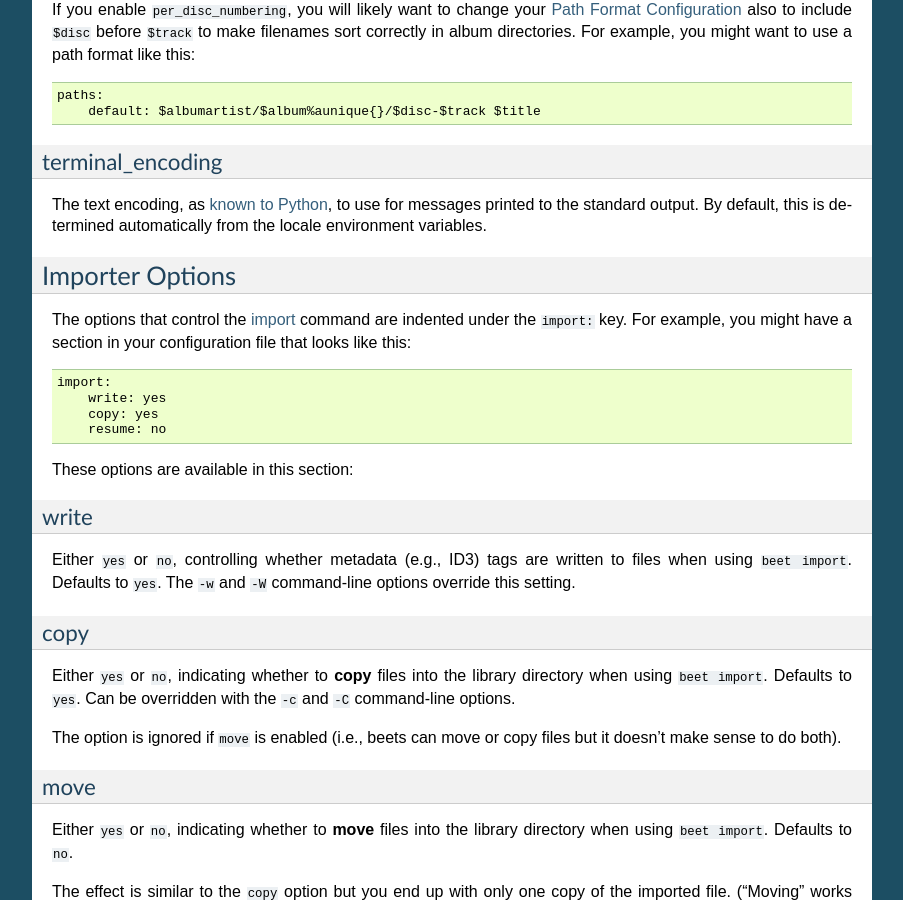
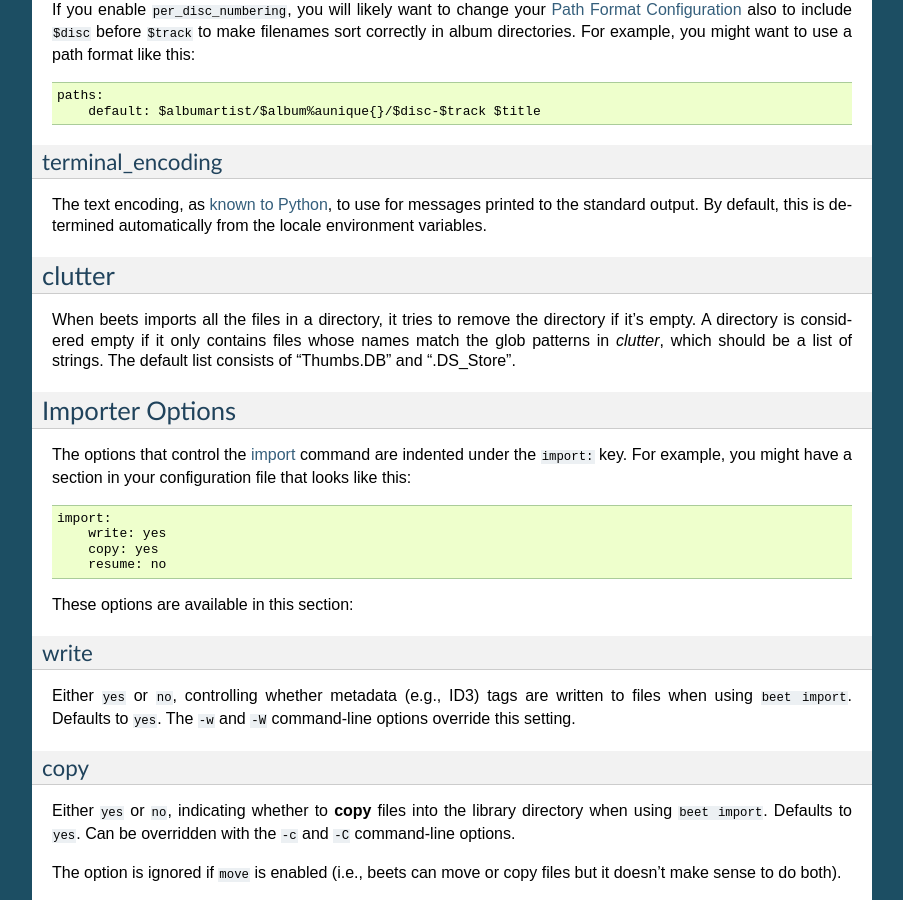
Before and after one commit to google-code-export/beets, a Sphinx documentation site: the page built from docs/reference/config.rst, in a window 1280 px wide and 900 px high, scrolled down 2528 px. Shown: the whole window, without its empty margins (198-1101 px from the left). Built offline with Sphinx 7.4.7, drawn with Linux system fonts in a browser that asks for light colours.

Commit message:
changelog, docs, and style tweaks for #93

```diff
--- a/docs/changelog.rst
+++ b/docs/changelog.rst
@@ -10,6 +10,8 @@ New configuration options:
   is when considering a candidate.
 * :ref:`none_rec_action` lets you skip the prompt, and automatically choose an
   action, when there is no good candidate. Thanks to mrmachine.
+* :ref:`clutter` controls which files should be ignored when cleaning up empty
+  directories. Thanks to Steinþór Pálsson.
 * :doc:`/plugins/lastgenre`: A new configuration option lets you choose to
   retrieve artist-level tags as genres instead of album- or track-level tags.
   Thanks to Peter Fern.
--- a/docs/reference/config.rst
+++ b/docs/reference/config.rst
@@ -178,6 +178,16 @@ standard output. By default, this is determined automatically from the locale
 environment variables.
 
 .. _known to python: http://docs.python.org/2/library/codecs.html#standard-encodings
+
+.. _clutter:
+
+clutter
+-------
+
+When beets imports all the files in a directory, it tries to remove the
+directory if it's empty. A directory is considered empty if it only contains
+files whose names match the glob patterns in `clutter`, which should be a list
+of strings. The default list consists of "Thumbs.DB" and ".DS_Store".
 
 Importer Options
 ----------------
```
Also changed, not shown: 2 other files.
